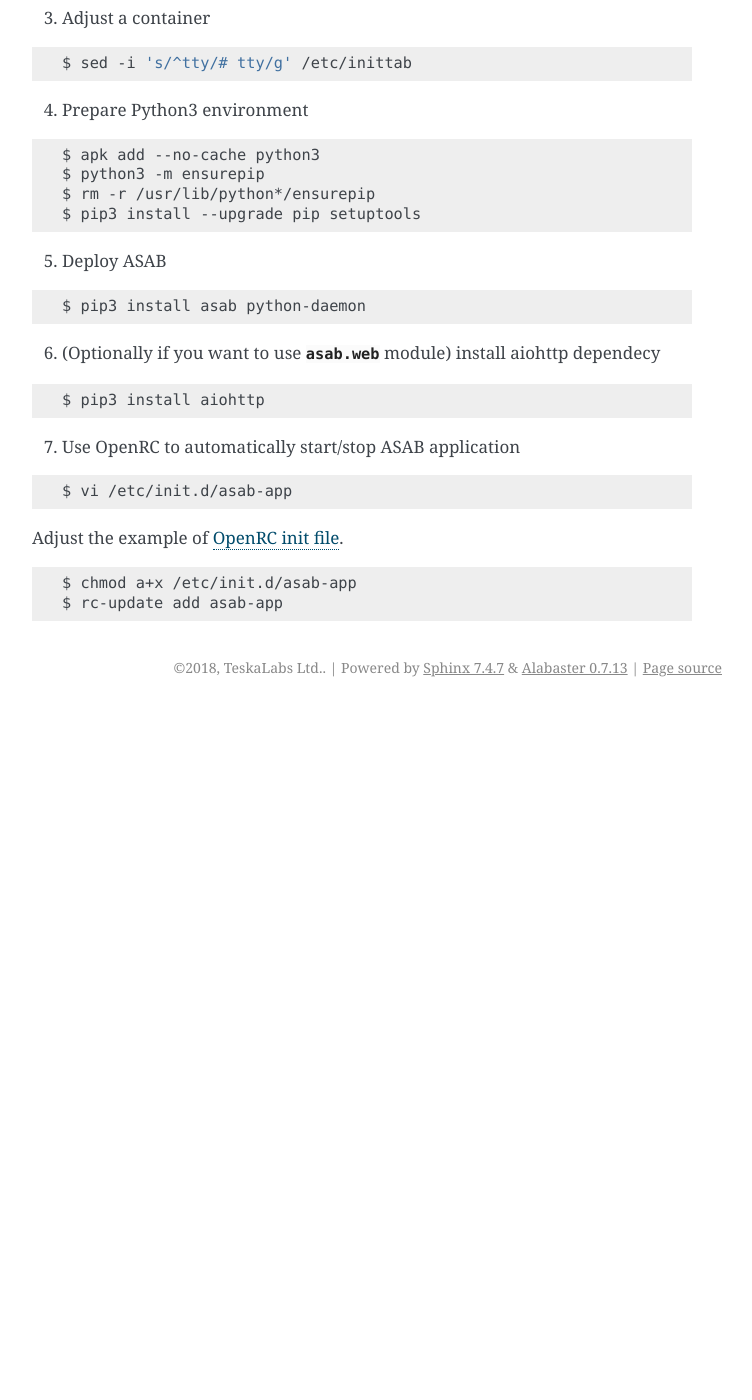
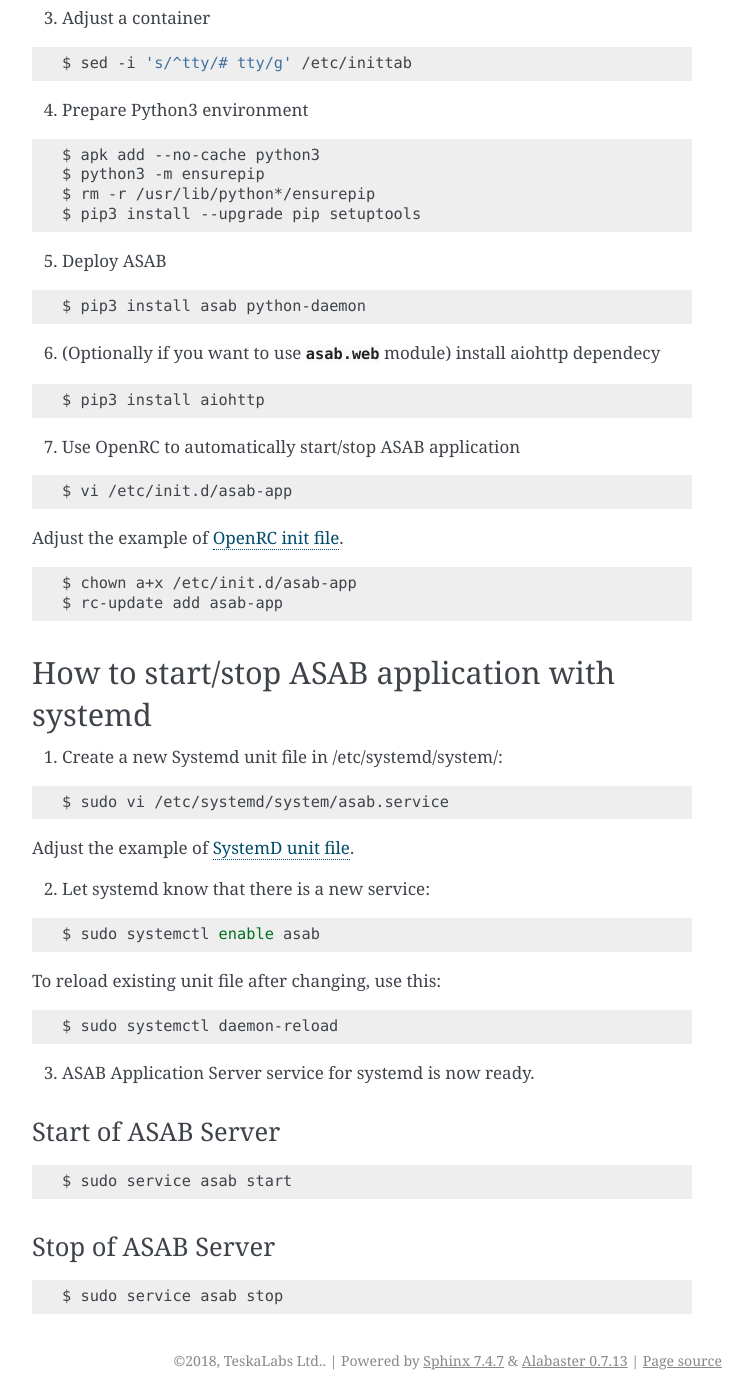
Before and after one commit to TeskaLabs/asab, a Sphinx documentation site: the page built from doc/how-to.rst, in a window 1280 px wide and 1400 px high, scrolled down 1341 px. Shown: the whole window, without its empty margins (388-1140 px from the left). Built offline with Sphinx 7.4.7, drawn with Linux system fonts in a browser that asks for light colours; the version number is read from the project's files by our own code; before the commit the page ends 2048 px from its top, so only the background shows below that; some of the changed text lies outside the part shown.

Commit message:
Add a documentation for a systemd.

```diff
--- a/doc/how-to.rst
+++ b/doc/how-to.rst
@@ -113,5 +113,51 @@
 
 .. code-block:: bash
 
-	$ chmod a+x /etc/init.d/asab-app
+	$ chown a+x /etc/init.d/asab-app
 	$ rc-update add asab-app
+
+
+How to start/stop ASAB application with systemd
+-----------------------------------------------
+
+1. Create a new Systemd unit file in /etc/systemd/system/:
+
+.. code-block:: bash
+
+	$ sudo vi /etc/systemd/system/asab.service
+
+
+Adjust the example of `SystemD unit file <https://github.com/TeskaLabs/asab/blob/master/doc/asab.service>`_.
+
+
+2. Let systemd know that there is a new service:
+
+.. code-block:: bash
+
+	$ sudo systemctl enable asab
+
+
+To reload existing unit file after changing, use this:
+
+.. code-block:: bash
+
+	$ sudo systemctl daemon-reload
+
+
+3. ASAB Application Server service for systemd is now ready.
+
+
+Start of ASAB Server
+^^^^^^^^^^^^^^^^^^^^
+
+.. code-block:: bash
+
+	$ sudo service asab start
+
+
+Stop of ASAB Server
+^^^^^^^^^^^^^^^^^^^
+
+.. code-block:: bash
+
+	$ sudo service asab stop
```
Also changed, not shown: 1 other file.
